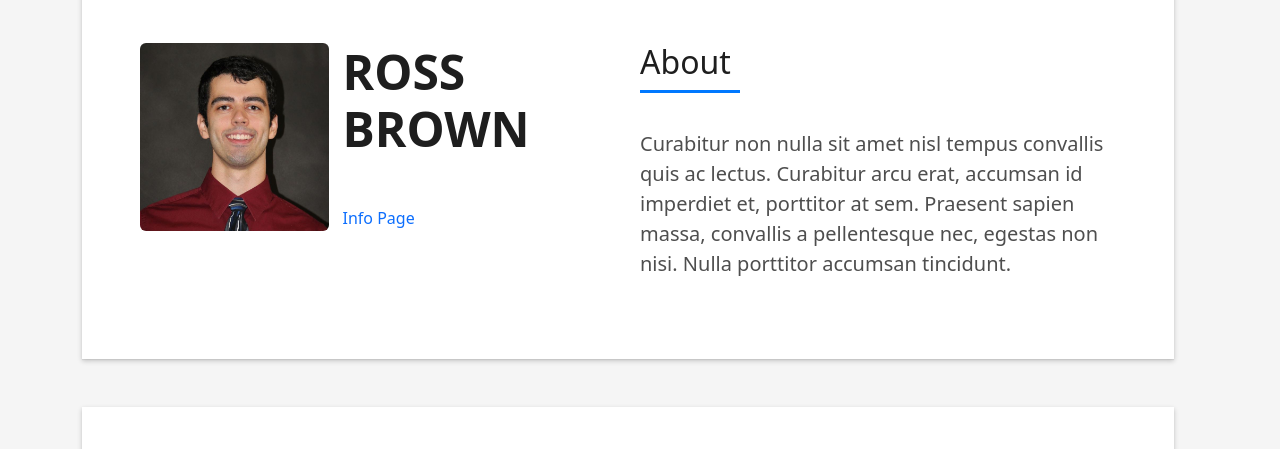
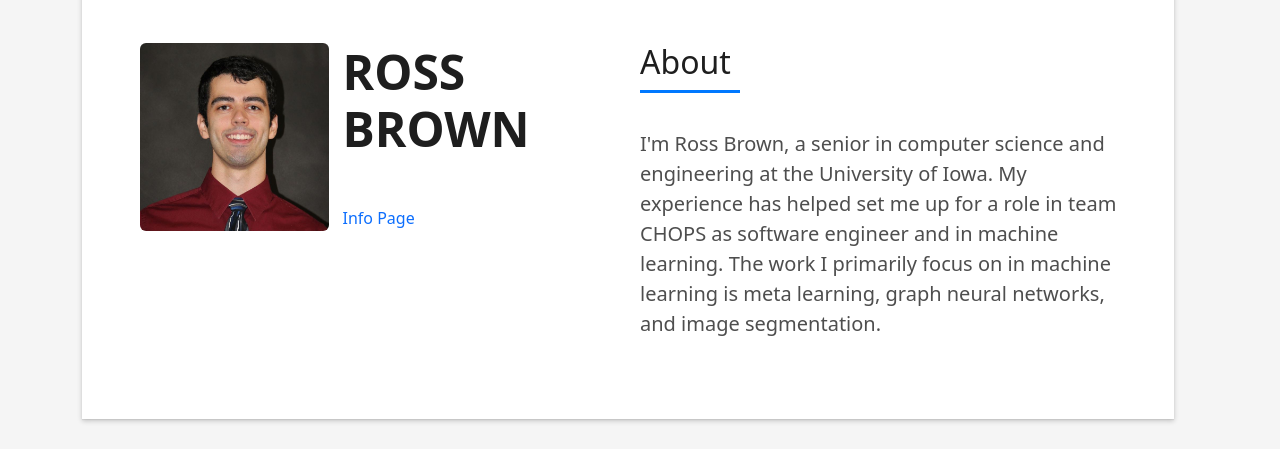
Before and after one commit to BenL3/BenL3.github.io, a plain HTML site: page index.html in a window 1280 px wide. Shown: the part 1060-1509 px from the top of the page. Drawn offline with Linux system fonts and the light colour scheme; a script that the page names is missing.

Commit message:
Brown Index.

```diff
--- a/index.html
+++ b/index.html
@@ -161,10 +161,7 @@
                       </h5>
                     </div>
                     <p class="lead">
-                      Curabitur non nulla sit amet nisl tempus convallis quis ac lectus. Curabitur arcu erat, accumsan id
-                      imperdiet et, porttitor
-                      at sem. Praesent sapien massa, convallis a pellentesque nec, egestas non nisi. Nulla
-                      porttitor accumsan tincidunt.
+                      I'm Ross Brown, a senior in computer science and engineering at the University of Iowa. My experience has helped set me up for a role in team CHOPS as software engineer and in machine learning. The work I primarily focus on in machine learning is meta learning, graph neural networks, and image segmentation.
                     </p>
                     <!-- <p class="lead">
                       Mauris blandit aliquet elit, eget tincidunt nibh pulvinar a. Vivamus suscipit tortor eget felis
```
